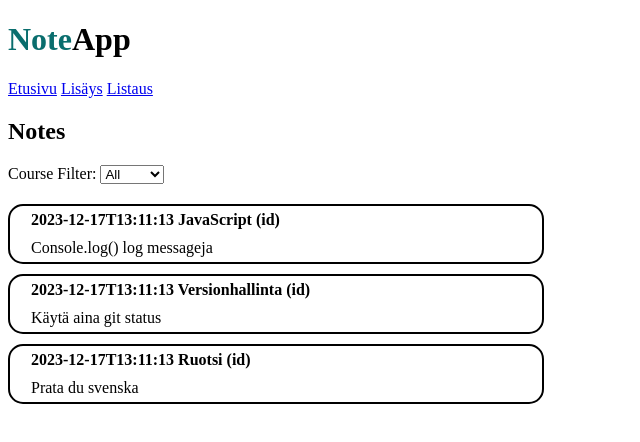
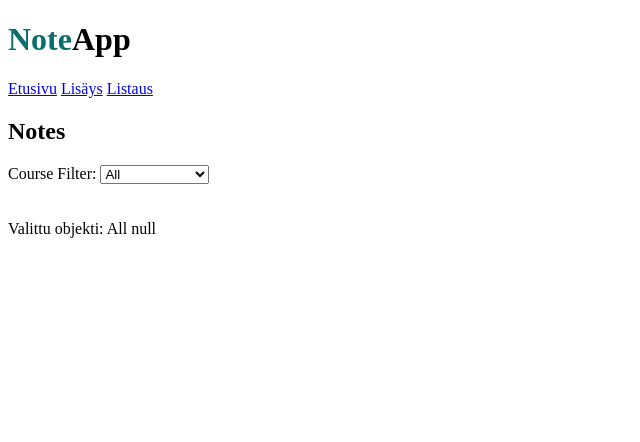
Before and after one commit to Rasmus1000/Note-App, a SvelteKit app: page /list in a window 1280 px wide. Shown: the top 442 px of the page, without its empty margins (0-640 px from the left). Built offline with nearby package versions, Linux system fonts and the light colour scheme.

Commit message:
Course filtteri ja muuta pientä

```diff
--- a/src/lib/courseStore.js
+++ b/src/lib/courseStore.js
@@ -1,19 +1,24 @@
 import { writable } from 'svelte/store';
+import og_courses from '$lib/courses.json'
 
 function createCourses(){
-    let og_courses = [
-    {nimi: "All"},
-    {nimi: "Jeppis"},
-    {nimi: "Jebulis"},
-    {nimi: "Ok"}
-    ];
     // @ts-ignore
     const { subscribe, set, update } = writable(og_courses);
+
+
+    // @ts-ignore
+    const add_course = (course) => {
+        update((courses) => {
+            let id = courses.length - 1;
+            return [...courses, {nimi: course, id: id}]
+        })
+    }
 
     return {
         subscribe,
         // @ts-ignore
-        add: (course) => update((courses) => [...courses, course]),
+        //add: (course) => update((courses) => [...courses, course]),
+        add: add_course,
         reset: () => set([])
     }
 }
--- a/src/lib/courses.json
+++ b/src/lib/courses.json
@@ -0,0 +1,7 @@
+[
+    {"nimi": "All", "id": null},
+    {"nimi": "JavaScript", "id": 0},
+    {"nimi": "Versionhallinta", "id": 1},
+    {"nimi": "Ruotsi", "id": 2},
+    {"nimi": "Jeppis", "id": 3}
+]
--- a/src/lib/notes.json
+++ b/src/lib/notes.json
@@ -1,5 +1,6 @@
 [
-    {"text": "Console.log() log messageja", "timestamp": "2023-12-17T13:11:13", "course": "JavaScript"},
-    {"text": "Käytä aina git status", "timestamp": "2023-12-17T13:11:13", "course": "Versionhallinta"},
-    {"text": "Prata du svenska", "timestamp": "2023-12-17T13:11:13", "course": "Ruotsi"}
+    {"id": 0, "text": "Console.log() log messageja", "timestamp": "2023-12-17T13:11:13", "course": {"nimi": "JavaScript", "id": 0}},
+    {"id": 1, "text": "Käytä aina git status", "timestamp": "2023-12-17T13:11:13", "course": {"nimi": "Versionhallinta", "id": 1}},
+    {"id": 2, "text": "Prata du svenska", "timestamp": "2023-12-17T13:11:13", "course": {"nimi": "Ruotsi", "id": 2}},
+    {"id": 3, "text": "new Date() luo uuden date objektin", "timestamp": "2023-12-17T13:11:13", "course": {"nimi": "JavaScript", "id": 0}}
 ]
--- /dev/null
+++ b/src/lib/selectStore.js
@@ -0,0 +1,3 @@
+import { writable } from "svelte/store";
+
+export const selectedId = writable(null);
--- a/src/routes/AddCourse.svelte
+++ b/src/routes/AddCourse.svelte
@@ -4,7 +4,7 @@
     let name = '';
 
     function saveCourse(){
-        let course = {name};
+        let course = name;
         courses.add(course)
         name = ''
     }
--- a/src/routes/CourseSelect.svelte
+++ b/src/routes/CourseSelect.svelte
@@ -1,34 +1,37 @@
 <script>
+    import { courses } from '$lib/courseStore.js';
+    import { selectedId } from "$lib/selectStore";
 
-    import { courses } from '$lib/courseStore.js'
+
 
     // @ts-ignore
     /**
-	 * @type {null | undefined}
+	 * @type {number | null | undefined}
 	 */
-
-    let selectedCourse;
+    let selectedCourse = 0;
 
     // @ts-ignore
     function handleChange(event) {
-    const selectedIndex = event.target.selectedIndex;
-    // @ts-ignore
-    selectedCourse = $courses[selectedIndex];
+      const selectedIndex = event.target.selectedIndex;
+      // @ts-ignore
+      selectedCourse = selectedIndex;
+      // @ts-ignore
+      selectedId.update(prev => prev = selectedCourse);
   }
 </script>
 
 <!-- Luo alasvetovalikko -->
 <select on:change={handleChange}>
   {#each $courses as course}
-    <option value={course.nimi}>{course.nimi}</option>
+    <option value={course.id}>{course.nimi}</option>
   {/each}
 </select>
 
 <!-- Näytä valittu objekti -->
 {#if selectedCourse !== undefined && selectedCourse !== null}
-  <p>Valittu objekti: {selectedCourse}</p>
+  <p>Valittu objekti: {$courses[selectedCourse].nimi} {$courses[selectedCourse].id}</p>
 {/if}
-{#if selectedCourse === null}
+{#if selectedCourse === null || selectedCourse === undefined}
   <p>Valittu objekti: All</p>
 {/if}
 
--- a/src/routes/Note.svelte
+++ b/src/routes/Note.svelte
@@ -7,7 +7,7 @@
 </script>
 
 <div>
-    <h4>{timestamp} {course} (id)</h4>
+    <h4>{new Date(timestamp).toLocaleDateString()} {course.nimi} (id {course.id})</h4>
     <p>{text}</p>
 </div>
 
--- a/src/routes/NoteList.svelte
+++ b/src/routes/NoteList.svelte
@@ -1,6 +1,15 @@
 <script>
+// @ts-nocheck
+
 	import Note from "./Note.svelte";
     import notes from '$lib/notes.json'
+    import { courses } from "$lib/courseStore.js";
+    import { selectedId } from "$lib/selectStore.js";
+
+    let idx = null;
+    selectedId.subscribe((val) => idx = val);
+
+
 
     //let notes = [
     //    {text: "Console.log() log messageja", timestamp: new Date().toLocaleDateString(), course: 'JavaScript'},
@@ -11,5 +20,7 @@
 </script>
 
 {#each notes as note}
-    <Note {...note}/>
+    {#if note.course.id === $courses[idx]?.id || $courses[idx]?.id === null}
+        <Note {...note}/>
+    {/if}
 {/each}
```
